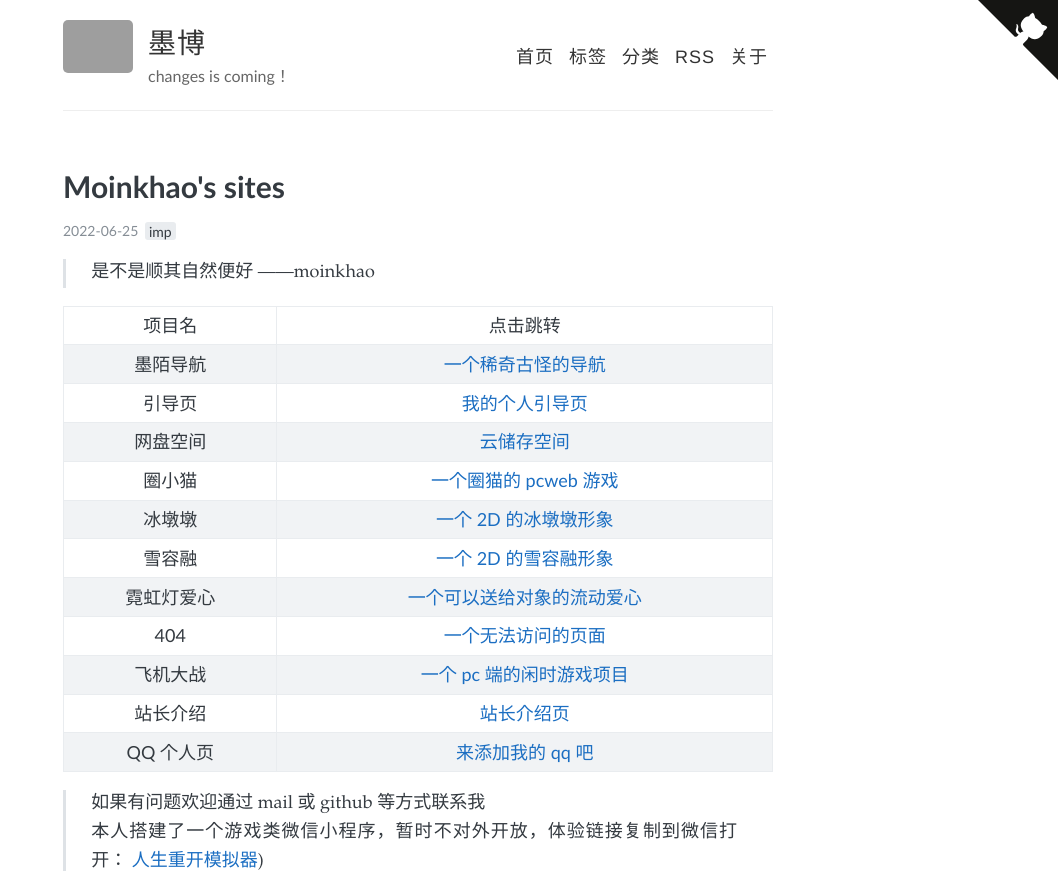
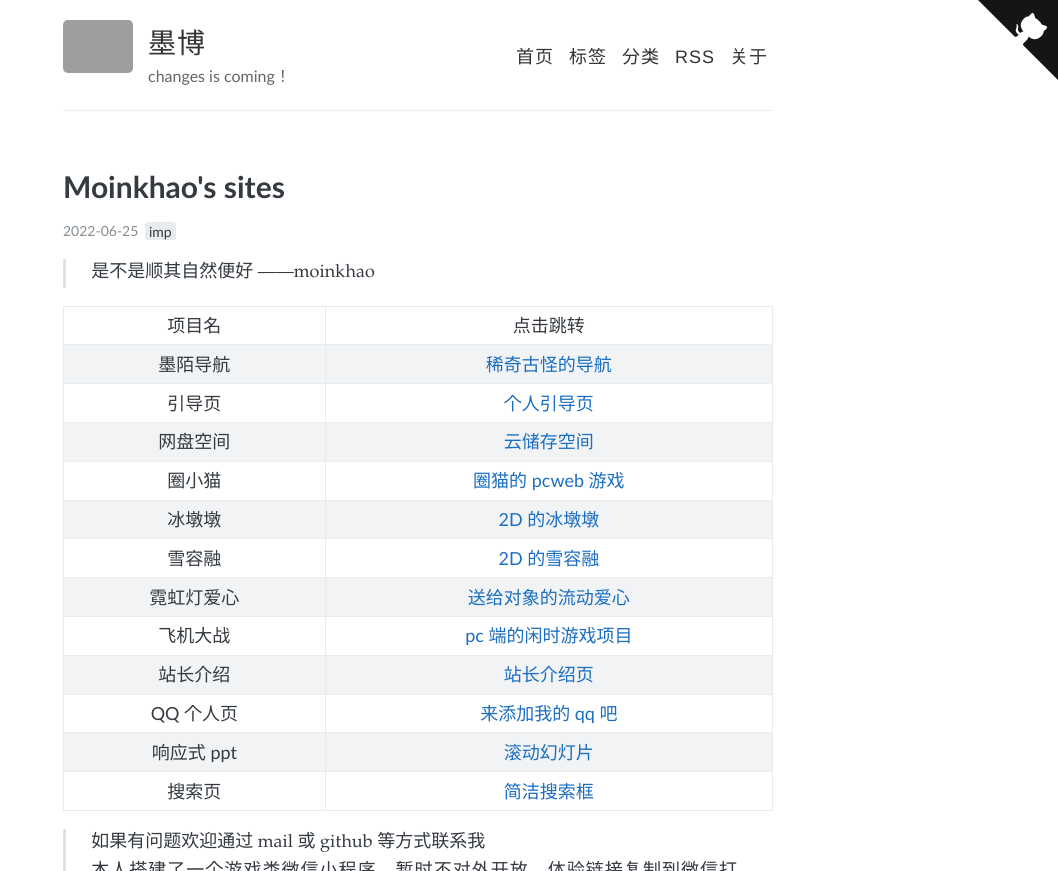
Before and after one commit to moinkhao/blog, a Jekyll site: the page built from _posts/2022-6-24-mysite.md, in a window 1280 px wide and 900 px high, cut to the strip 0-871 px from the top of the window. Shown: the whole strip, without its empty margins (222-1280 px from the left). Built offline with Jekyll 4.4.1, drawn with Linux system fonts in a browser that asks for light colours; grey boxes are pictures that could not be loaded.

Commit message:
Update 2022-6-24-mysite.md

```diff
--- a/_posts/2022-6-24-mysite.md
+++ b/_posts/2022-6-24-mysite.md
@@ -14,21 +14,20 @@ is_sticky: true
 
 |  项目名   | 点击跳转  |
 |  :----:  |  :----:  |
-| 墨陌导航 | [一个稀奇古怪的导航](https://h539251932.github.io/daohang) |
-| 引导页 | [我的个人引导页](https://moinkhao.rth1.one) |
+| 墨陌导航 | [稀奇古怪的导航](https://h539251932.github.io/daohang) |
+| 引导页 | [个人引导页](https://moinkhao.rth1.one) |
 | 网盘空间  | [云储存空间](http://h539251932.ys168.com) |
-| 圈小猫 | [一个圈猫的pcweb游戏](https://xiaojiarun.github.io/mao.html) |
-| 冰墩墩 | [一个2D的冰墩墩形象](https://h539251932.github.io/mohao/bdd) |
-| 雪容融 | [一个2D的雪容融形象](https://h539251932.github.io/mohao/xrr) |
-| 霓虹灯爱心 | [一个可以送给对象的流动爱心](https://h539251932.github.io/mohao/lovea) |
-| 404 | [一个无法访问的页面](https://h539251932.github.io/mohao/404.html) |
-| 飞机大战 | [一个pc端的闲时游戏项目](https://moinkhao.rth1.one/fly) |
+| 圈小猫 | [圈猫的pcweb游戏](https://xiaojiarun.github.io/mao.html) |
+| 冰墩墩 | [2D的冰墩墩](https://h539251932.github.io/mohao/bdd) |
+| 雪容融 | [2D的雪容融](https://h539251932.github.io/mohao/xrr) |
+| 霓虹灯爱心 | [送给对象的流动爱心](https://h539251932.github.io/mohao/lovea) |
+| 飞机大战 | [pc端的闲时游戏项目](https://moinkhao.rth1.one/fly) |
 | 站长介绍 | [站长介绍页](https://h539251932.github.io/moinkhao/) |
 | QQ个人页 | [来添加我的qq吧](https://moinkhao.rth1.one/space/index) |
+| 响应式ppt |  [滚动幻灯片](https://moinkhao.github.io/asppt/) |
+|  搜索页   | [简洁搜索框](https://moinkhao.github.io/Nav/)  |
 
-
-
-> 如果有问题欢迎通过mail或github等方式联系我<br>
+> 如果有问题欢迎通过mail或github等方式联系我 <br>
 > 本人搭建了一个游戏类微信小程序，暂时不对外开放,体验链接复制到微信打开：
 [人生重开模拟器](https://open.weixin.qq.com/sns/getexpappinfo?appid=wxed8a95707bafe5f1&amp;path=#wechat-redirect))
 
```
